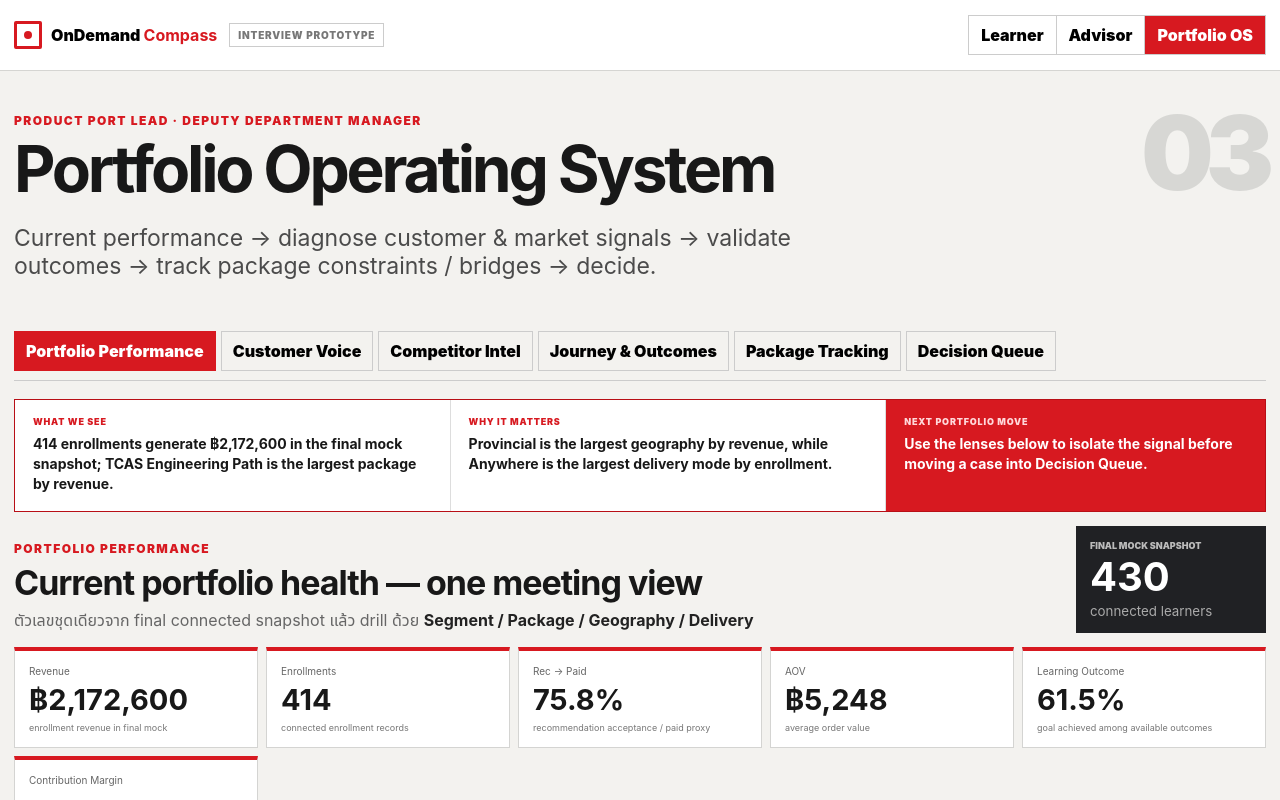
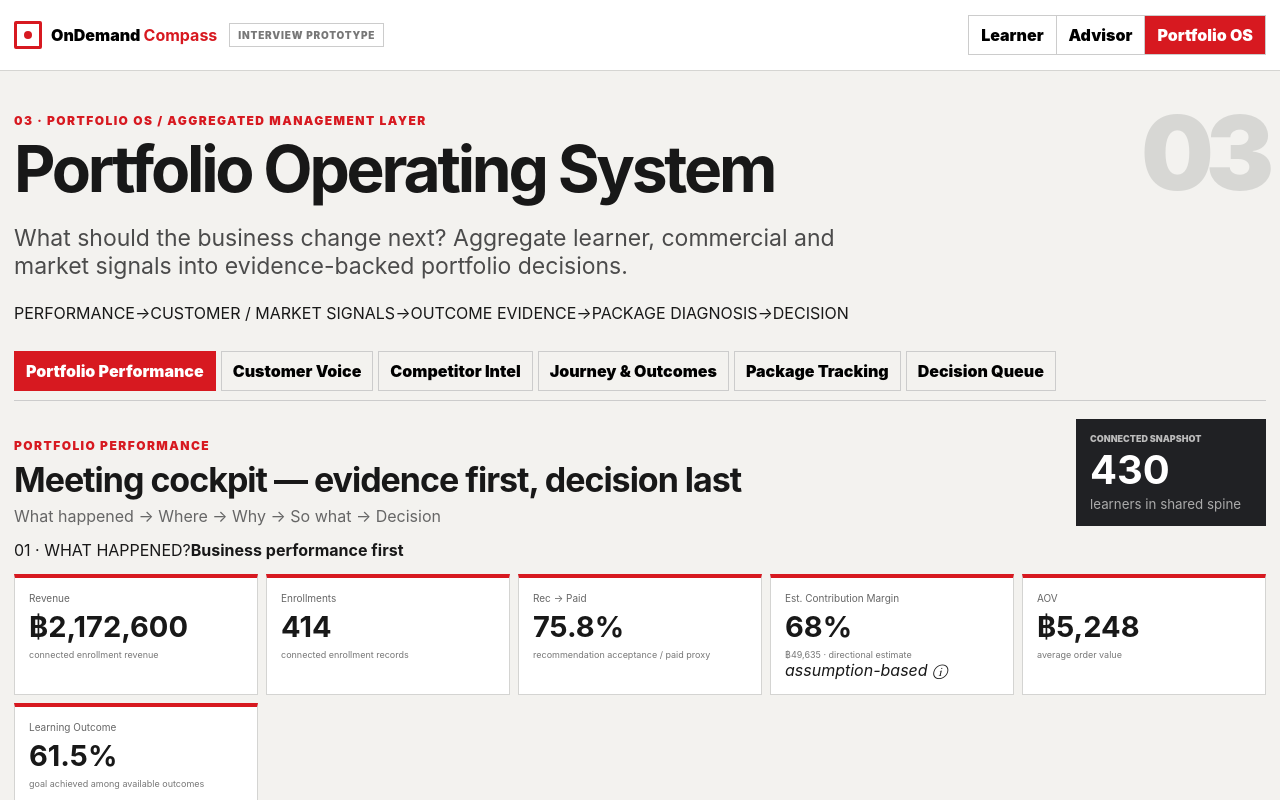
Before and after one commit to napasorn-tha/the-compass-prototype, a React (Vite) app: page / in a window 1280 px wide. Both pictures are taken after a click on the button "Portfolio OS". Shown: the top 800 px of the page. Built offline with nearby package versions, Linux system fonts and the light colour scheme.

Commit message:
Reorder Portfolio OS cockpit and add directional margin and decision handoff

```diff
--- a/src/components/PortfolioOS.tsx
+++ b/src/components/PortfolioOS.tsx
@@ -23,19 +23,41 @@ const workspaces: {id:Workspace;label:string}[] = [
   {id:'decisions',label:'Decision Queue'},
 ]
 
-function Readout({see,matters,decision}:{see:string;matters:string;decision:string}) {
+function Readout({see,matters,decision,onDecision}:{see:string;matters:string;decision:string;onDecision?:()=>void}) {
   return <div className="p4-readout">
     <div><span>WHAT WE SEE</span><b>{see}</b></div>
     <div><span>WHY IT MATTERS</span><b>{matters}</b></div>
-    <div className="p4-decision"><span>NEXT PORTFOLIO MOVE</span><b>{decision}</b></div>
+    <div className="p4-decision"><span>NEXT PORTFOLIO MOVE</span><b>{decision}</b>{onDecision&&<button className="p4-decision-action" onClick={onDecision}>Review in Decision Queue →</button>}</div>
   </div>
 }
 
 
-function PortfolioPerformance() {
+const CM_ASSUMPTIONS = {
+  delivery: { Anywhere:0.12, Branch:0.30, Hybrid:0.21 },
+  channel: { Website:0.03, Advisor:0.08, Branch:0.10, 'Campaign / Event':0.06 },
+  support: { 'Free / Entry':0.02, Core:0.04, Plus:0.08, Premium:0.16 },
+} as const
+
+function estimateContributionMargin() {
+  const paid=appSnapshot.learnerCases.filter(x=>x.accepted && x.purchasePrice>0)
+  const revenue=paid.reduce((sum,x)=>sum+x.purchasePrice,0)
+  const contribution=paid.reduce((sum,x)=>{
+    const delivery=CM_ASSUMPTIONS.delivery[x.learningMode as keyof typeof CM_ASSUMPTIONS.delivery] ?? 0.20
+    const channel=CM_ASSUMPTIONS.channel[x.purchaseChannel as keyof typeof CM_ASSUMPTIONS.channel] ?? 0.06
+    const support=CM_ASSUMPTIONS.support[x.supportTier as keyof typeof CM_ASSUMPTIONS.support] ?? 0.08
+    return sum + x.purchasePrice * Math.max(0,1-delivery-channel-support)
+  },0)
+  return {
+    amount:Math.round(contribution),
+    rate:revenue?Math.round(contribution/revenue*100):0,
+  }
+}
+
+function PortfolioPerformance({openDecisions}:{openDecisions:()=>void}) {
   const [lens,setLens]=useState<'Segment'|'Package'|'Geography'|'Delivery'>('Segment')
   const o=appSnapshot.overall
   const thb=(n:number)=>'฿'+n.toLocaleString()
+  const cm=estimateContributionMargin()
 
   const rows = lens==='Segment'
     ? appSnapshot.segmentStats.map(x=>({name:x.segment,detail:x.learners+' learners',revenue:x.revenue,enrollments:x.enrollments,aov:x.aov,completion:x.completion,outcome:x.goalAchieved}))
@@ -45,30 +67,49 @@ function PortfolioPerformance() {
         ? appSnapshot.geographyStats.map(x=>({name:x.cluster,detail:x.learners+' learners',revenue:x.revenue,enrollments:x.enrollments,aov:x.aov,completion:x.completion,outcome:x.goalAchieved}))
         : appSnapshot.deliveryStats.map(x=>({name:x.mode,detail:'delivery mode',revenue:x.revenue,enrollments:x.enrollments,aov:x.aov,completion:x.completion,outcome:x.goalAchieved}))
 
-  const topPackage=appSnapshot.packageStats[0]
+  const topPackage=[...appSnapshot.packageStats].sort((a,b)=>b.revenue-a.revenue)[0]
   const topGeo=[...appSnapshot.geographyStats].sort((a,b)=>b.revenue-a.revenue)[0]
 
+  const salesChannels=Object.values(appSnapshot.learnerCases.filter(x=>x.accepted).reduce((acc,item)=>{
+    const key=item.purchaseChannel || 'Unknown'
+    const current=acc[key] || {name:key,enrollments:0,revenue:0,branches:new Set<string>()}
+    current.enrollments+=1
+    current.revenue+=item.purchasePrice
+    if(item.branchName) current.branches.add(item.branchName)
+    acc[key]=current
+    return acc
+  },{} as Record<string,{name:string;enrollments:number;revenue:number;branches:Set<string>}>))
+    .sort((a,b)=>b.revenue-a.revenue)
+
+  const demandProvinces=Object.values(appSnapshot.learnerCases.reduce((acc,item)=>{
+    const key=item.province || item.region
+    const current=acc[key] || {name:key,learners:0,region:item.region}
+    current.learners+=1
+    acc[key]=current
+    return acc
+  },{} as Record<string,{name:string;learners:number;region:string}>))
+    .sort((a,b)=>b.learners-a.learners)
+    .slice(0,6)
+
   return <div className="p4-stack">
-    <Readout
-      see={`${o.enrollments} enrollments generate ${thb(o.revenue)} in the final mock snapshot; ${topPackage.packageName} is the largest package by revenue.`}
-      matters={`${topGeo.cluster} is the largest geography by revenue, while Anywhere is the largest delivery mode by enrollment.`}
-      decision="Use the lenses below to isolate the signal before moving a case into Decision Queue."
-    />
-
     <div className="p4-intro">
-      <div><div className="eyebrow">PORTFOLIO PERFORMANCE</div><h2>Current portfolio health — one meeting view</h2><p>ตัวเลขชุดเดียวจาก final connected snapshot แล้ว drill ด้วย <b>Segment / Package / Geography / Delivery</b></p></div>
-      <div className="p4-kpi"><span>FINAL MOCK SNAPSHOT</span><b>{o.learners}</b><small>connected learners</small></div>
+      <div><div className="eyebrow">PORTFOLIO PERFORMANCE</div><h2>Meeting cockpit — evidence first, decision last</h2><p>What happened → Where → Why → So what → Decision</p></div>
+      <div className="p4-kpi"><span>CONNECTED SNAPSHOT</span><b>{o.learners}</b><small>learners in shared spine</small></div>
     </div>
 
+    <div className="p4-story-label"><span>01 · WHAT HAPPENED?</span><b>Business performance first</b></div>
     <div className="p4-metrics">
-      <article><span>Revenue</span><b>{thb(o.revenue)}</b><small>enrollment revenue in final mock</small></article>
+      <article><span>Revenue</span><b>{thb(o.revenue)}</b><small>connected enrollment revenue</small></article>
       <article><span>Enrollments</span><b>{o.enrollments}</b><small>connected enrollment records</small></article>
       <article><span>Rec → Paid</span><b>{o.recToPaid}%</b><small>recommendation acceptance / paid proxy</small></article>
+      <article className="p4-estimate"><span>Est. Contribution Margin</span><b>{cm.rate}%</b><small>{thb(cm.amount)} · directional estimate</small><em title="Directional estimate based on delivery mode, channel and support intensity. Not accounting actuals.">assumption-based ⓘ</em></article>
       <article><span>AOV</span><b>{thb(o.aov)}</b><small>average order value</small></article>
       <article><span>Learning Outcome</span><b>{o.goalAchieved}%</b><small>goal achieved among available outcomes</small></article>
-      <article><span>Contribution Margin</span><b>—</b><small>cost data not available in final mock</small></article>
     </div>
 
+    <div className="p4-estimate-note">EST. CONTRIBUTION MARGIN · Directional estimate based on delivery mode, channel and support intensity. Not accounting actuals.</div>
+
+    <div className="p4-story-label"><span>02 · WHERE?</span><b>Change the lens before interpreting the signal</b></div>
     <div className="p4-filterline">
       {(['Segment','Package','Geography','Delivery'] as const).map(x=><button className={lens===x?'active':''} onClick={()=>setLens(x)} key={x}>{x}</button>)}
     </div>
@@ -78,13 +119,29 @@ function PortfolioPerformance() {
       {rows.map(row=><div className="p4-performance-row" key={row.name}>
         <div><b>{row.name}</b><small>{row.detail}</small></div>
         <span>{thb(row.revenue)}</span><span>{row.enrollments}</span><span>{thb(row.aov)}</span><span>{row.completion}%</span><span>{row.outcome}%</span>
-        <strong>{row.outcome>=65?'PROTECT / LEARN':row.outcome<45?'REVIEW':'WATCH'}</strong>
+        <strong className={row.outcome>=65?'signal-healthy':row.outcome<45?'signal-priority':'signal-watch'}>{row.outcome>=65?'HEALTHY / LEARN':row.outcome<45?'PRIORITY':'WATCH'}</strong>
       </div>)}
     </div>
 
-    {lens==='Geography' && <div className="p4-performance-split">
-      {appSnapshot.geographyStats.map(x=><article key={x.cluster}><span>{x.cluster.toUpperCase()}</span><h3>{x.learners} learners</h3><b>{x.anywhereShare}% Anywhere share</b><p>{x.branchPurchaseShare}% branch-purchase share · {x.completion}% completion</p></article>)}
+    {lens==='Geography' && <div className="p4-geo-dual">
+      <article>
+        <div className="p4-geo-head"><span>WHERE DEMAND COMES FROM</span><b>Learner geography</b></div>
+        <div className="p4-geo-clusters">{appSnapshot.geographyStats.map(x=><div key={x.cluster}><b>{x.cluster}</b><span>{x.learners} learners</span><small>{x.anywhereShare}% Anywhere preference · {x.completion}% completion</small></div>)}</div>
+        <div className="p4-geo-detail"><span>TOP PROVINCES IN SNAPSHOT</span>{demandProvinces.map(x=><b key={x.name}>{x.name} · {x.learners}</b>)}</div>
+      </article>
+      <article>
+        <div className="p4-geo-head"><span>WHERE SALES HAPPEN</span><b>Purchase channel / branch evidence</b></div>
+        <div className="p4-geo-clusters">{salesChannels.map(x=><div key={x.name}><b>{x.name}</b><span>{x.enrollments} enrollments · {thb(x.revenue)}</span><small>{x.branches.size?Array.from(x.branches).slice(0,3).join(' · '):'No branch assigned — keep as non-branch sale'}</small></div>)}</div>
+      </article>
     </div>}
+
+    <div className="p4-story-label"><span>03–05 · WHY? → SO WHAT? → DECISION</span><b>Interpret only after the evidence is visible</b></div>
+    <Readout
+      see={`${o.enrollments} enrollments generate ${thb(o.revenue)}; ${topPackage?.packageName || 'top package'} is the largest package by revenue in the connected snapshot.`}
+      matters={`${topGeo?.cluster || 'Top geography'} is the largest geography by revenue, while the delivery mix shows where demand and purchase behavior diverge.`}
+      decision="Use the selected lens to isolate the driver, then move the evidence into Decision Queue for a human portfolio decision."
+      onDecision={openDecisions}
+    />
   </div>
 }
 
@@ -298,7 +355,7 @@ function Decisions() {
 export default function PortfolioOS(){
   const [workspace,setWorkspace]=useState<Workspace>('performance')
   const content=useMemo(()=>{
-    if(workspace==='performance')return <PortfolioPerformance/>
+    if(workspace==='performance')return <PortfolioPerformance openDecisions={()=>setWorkspace('decisions')}/>
     if(workspace==='voice')return <CustomerVoice/>
     if(workspace==='competitor')return <CompetitorIntel/>
     if(workspace==='journey')return <JourneyOutcomes/>
@@ -308,9 +365,18 @@ export default function PortfolioOS(){
 
   return <section className="page portfolio-page">
     <div className="section-head">
-      <div><div className="eyebrow">PRODUCT PORT LEAD · DEPUTY DEPARTMENT MANAGER</div><h1 className="section-title">Portfolio Operating System</h1><p className="lead">Current performance → diagnose customer & market signals → validate outcomes → track package constraints / bridges → decide.</p></div>
+      <div>
+        <div className="eyebrow">03 · PORTFOLIO OS / AGGREGATED MANAGEMENT LAYER</div>
+        <h1 className="section-title">Portfolio Operating System</h1>
+        <p className="lead">What should the business change next? Aggregate learner, commercial and market signals into evidence-backed portfolio decisions.</p>
+      </div>
       <div className="section-number">03</div>
     </div>
+
+    <div className="portfolio-progression">
+      <span>PERFORMANCE</span><i>→</i><span>CUSTOMER / MARKET SIGNALS</span><i>→</i><span>OUTCOME EVIDENCE</span><i>→</i><span>PACKAGE DIAGNOSIS</span><i>→</i><span>DECISION</span>
+    </div>
+
     <div className="workspace-tabs">{workspaces.map(w=><button className={workspace===w.id?'active':''} onClick={()=>setWorkspace(w.id)} key={w.id}>{w.label}</button>)}</div>
     <div className="workspace-shell">{content}</div>
   </section>
```
